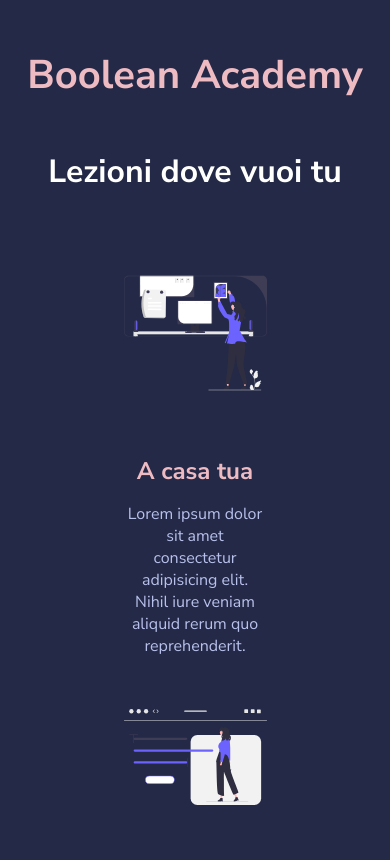
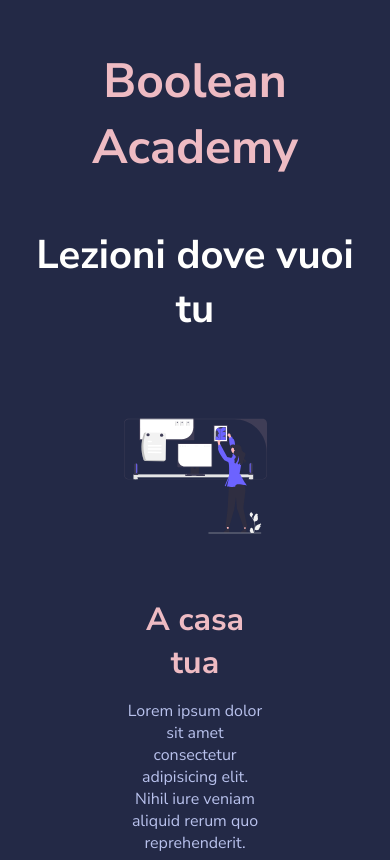
Before and after one commit to DeAngelisDev16/html-css-resp-wannabe, a plain HTML site: page index.html in a window 390 px wide. Shown: the top 860 px of the page. Drawn offline with Linux system fonts and the light colour scheme.

Commit message:
Lesson section vers mobile commit

```diff
--- a/media_query.css
+++ b/media_query.css
@@ -12,7 +12,7 @@
 
 @media screen and (max-width: 480px) {
     .container{
-        max-width: 100%;
+        width: 100%;
 
     }
 
@@ -22,8 +22,29 @@
 
     }
 
-    img{
-        max-width: 100%;
+    h1 {
+        margin-bottom: 3rem;
+        font-size: 3rem;
+    }
+
+    h2 {
+        margin-bottom: 2.5rem;
+        font-size: 2.5rem;
+
+    }
+
+    h3 {
+
+        font-size: 2rem;
+    }
+
+    img {
+        width: 100%;
+    }
+
+    .col{
+        width: 80%;
+        margin-bottom: 4rem;
     }
 
 
```
